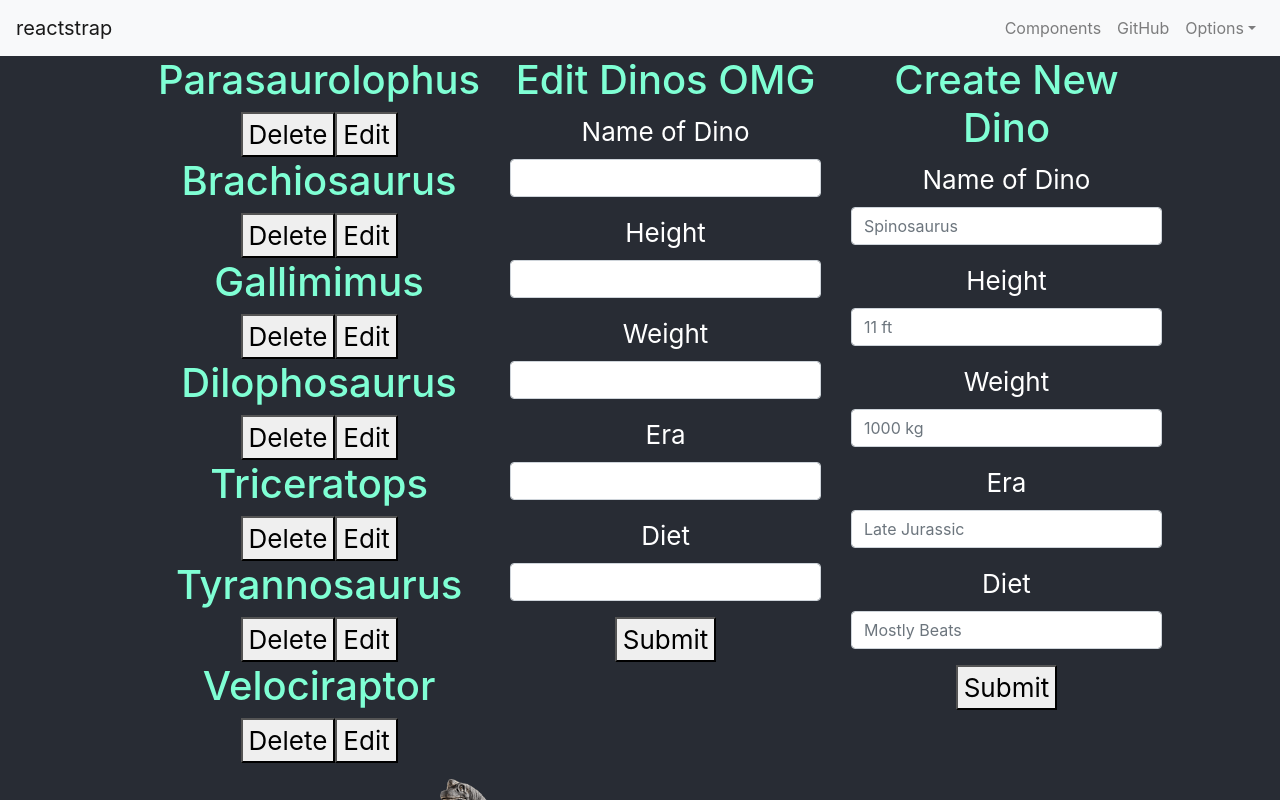
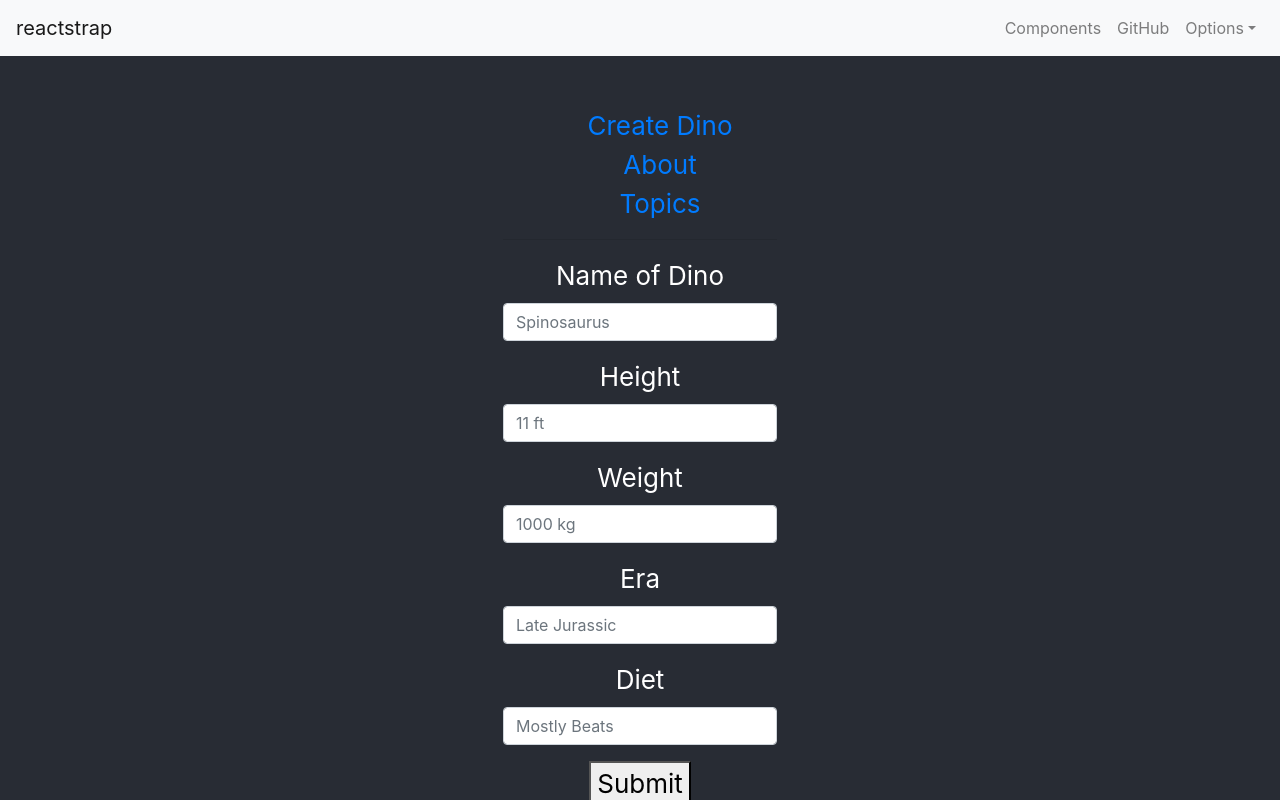
Before and after one commit to gargansa/dinosaurcrud, a React (Create React App) app: page /create in a window 1280 px wide. Shown: the top 800 px of the page. Built offline with nearby package versions, Linux system fonts and the light colour scheme.

Commit message:
creating router

```diff
--- a/package.json
+++ b/package.json
@@ -6,6 +6,7 @@
     "bootstrap": "^4.1.3",
     "react": "^16.6.1",
     "react-dom": "^16.6.1",
+    "react-router-dom": "^4.3.1",
     "react-scripts": "2.1.1",
     "reactstrap": "^6.5.0"
   },
--- a/src/App.js
+++ b/src/App.js
@@ -4,6 +4,7 @@ import './App.css';
 import Dinos from './Dinos'
 import Navigation from './Navbar.js'
 import DinoSlides from './Carousel.js'
+import RouterComponent from './RouterComponent';
 
 class App extends Component {
   render() {
@@ -11,8 +12,8 @@ class App extends Component {
       <div className="App">
       <Navigation />
         <header className="App-header">
-          <Dinos />
-          <DinoSlides />
+          <RouterComponent />
+          {/* <DinoSlides /> */}
         </header>
       </div>
     );
--- a/src/Dinos.js
+++ b/src/Dinos.js
@@ -130,37 +130,8 @@ export default class Dinos extends React.Component{
                         updateDino={this.updateDino}
                         dino={this.state.dinoToEdit}
                         ></EditDino></Col>
-                        <Col>
-                            <h1>Create New Dino</h1>
 
-                            <Form>
-                                <FormGroup>
-                                    <Label for="dinoName">Name of Dino</Label>
-                                    <Input type="text" name="name" id="dinoName" placeholder="Spinosaurus" onChange={this.handleChange} />
-                                </FormGroup>
 
-                                <FormGroup>
-                                    <Label for="dinoHeight">Height</Label>
-                                    <Input type="text" name="height" id="dinoHeight" placeholder="11 ft" onChange={this.handleChange}/>
-                                </FormGroup>
-
-                                <FormGroup>
-                                    <Label for="dinoWeight">Weight</Label>
-                                    <Input type="text" name="weight" id="dinoWeight" placeholder="1000 kg" onChange={this.handleChange} />
-                                </FormGroup>
-
-                                <FormGroup>
-                                    <Label for="dinoEra">Era</Label>
-                                    <Input type="text" name="era" id="dinoEra" placeholder="Late Jurassic" onChange={this.handleChange} />
-                                </FormGroup>
-
-                                <FormGroup>
-                                    <Label for="dinoDiet">Diet</Label>
-                                    <Input type="text" name="diet" id="dinoDiet" placeholder="Mostly Beats" onChange={this.handleChange} />
-                                </FormGroup>
-                                <button onClick={this.createDino}>Submit</button>
-                            </Form>
-                        </Col>
                     </Row>
                 </Container>
             </div>
--- /dev/null
+++ b/src/RouterComponent.js
@@ -0,0 +1,84 @@
+import React from "react";
+import { BrowserRouter as Router, Route, Link } from "react-router-dom";
+import CreateDino from './createDino.js';
+import Dinos from "./Dinos";
+
+
+
+function BasicExample() {
+  return (
+    <Router>
+      <div>
+        <ul>
+          <li>
+            <Link to="/create">Create Dino</Link>
+          </li>
+          <li>
+            <Link to="/about">About</Link>
+          </li>
+          <li>
+            <Link to="/topics">Topics</Link>
+          </li>
+        </ul>
+
+        <hr />
+
+        <Route exact path="/create" component={CreateDino} />
+        <Route path="/about" component={About} />
+        <Route path="/topics" component={Topics} />
+      </div>
+    </Router>
+  );
+}
+
+function Home() {
+  return (
+    <div>
+      <h2>Home</h2>
+    </div>
+  );
+}
+
+function About() {
+  return (
+    <div>
+      <h2>About</h2>
+    </div>
+  );
+}
+
+function Topics({ match }) {
+  return (
+    <div>
+      <h2>Topics</h2>
+      <ul>
+        <li>
+          <Link to={`${match.url}/rendering`}>Rendering with React</Link>
+        </li>
+        <li>
+          <Link to={`${match.url}/components`}>Components</Link>
+        </li>
+        <li>
+          <Link to={`${match.url}/props-v-state`}>Props v. State</Link>
+        </li>
+      </ul>
+
+      <Route path={`${match.path}/:topicId`} component={Topic} />
+      <Route
+        exact
+        path={match.path}
+        render={() => <h3>Please select a topic.</h3>}
+      />
+    </div>
+  );
+}
+
+function Topic({ match }) {
+  return (
+    <div>
+      <h3>{match.params.topicId}</h3>
+    </div>
+  );
+}
+
+export default BasicExample;
--- /dev/null
+++ b/src/createDino.js
@@ -0,0 +1,46 @@
+import React from 'react'
+import { Button, Form, FormGroup, Label, Input, FormText } from 'reactstrap'
+
+
+
+
+class CreateDino extends React.Component {
+
+    constructor(props){
+        super(props)
+    }
+
+render(){
+return(
+
+
+    <Form>
+        <FormGroup>
+            <Label for="dinoName">Name of Dino</Label>
+            <Input type="text" name="name" id="dinoName" placeholder="Spinosaurus" onChange={this.handleChange} />
+        </FormGroup>
+
+        <FormGroup>
+            <Label for="dinoHeight">Height</Label>
+            <Input type="text" name="height" id="dinoHeight" placeholder="11 ft" onChange={this.handleChange}/>
+        </FormGroup>
+
+        <FormGroup>
+            <Label for="dinoWeight">Weight</Label>
+            <Input type="text" name="weight" id="dinoWeight" placeholder="1000 kg" onChange={this.handleChange} />
+        </FormGroup>
+
+        <FormGroup>
+            <Label for="dinoEra">Era</Label>
+            <Input type="text" name="era" id="dinoEra" placeholder="Late Jurassic" onChange={this.handleChange} />
+        </FormGroup>
+
+        <FormGroup>
+            <Label for="dinoDiet">Diet</Label>
+            <Input type="text" name="diet" id="dinoDiet" placeholder="Mostly Beats" onChange={this.handleChange} />
+        </FormGroup>
+        <button onClick={this.createDino}>Submit</button>
+    </Form>
+    )}
+    }
+    export default CreateDino;
```
Also changed, not shown: src/readDino.js (added), 1 other file (tests, documents, lock files or other folders).
